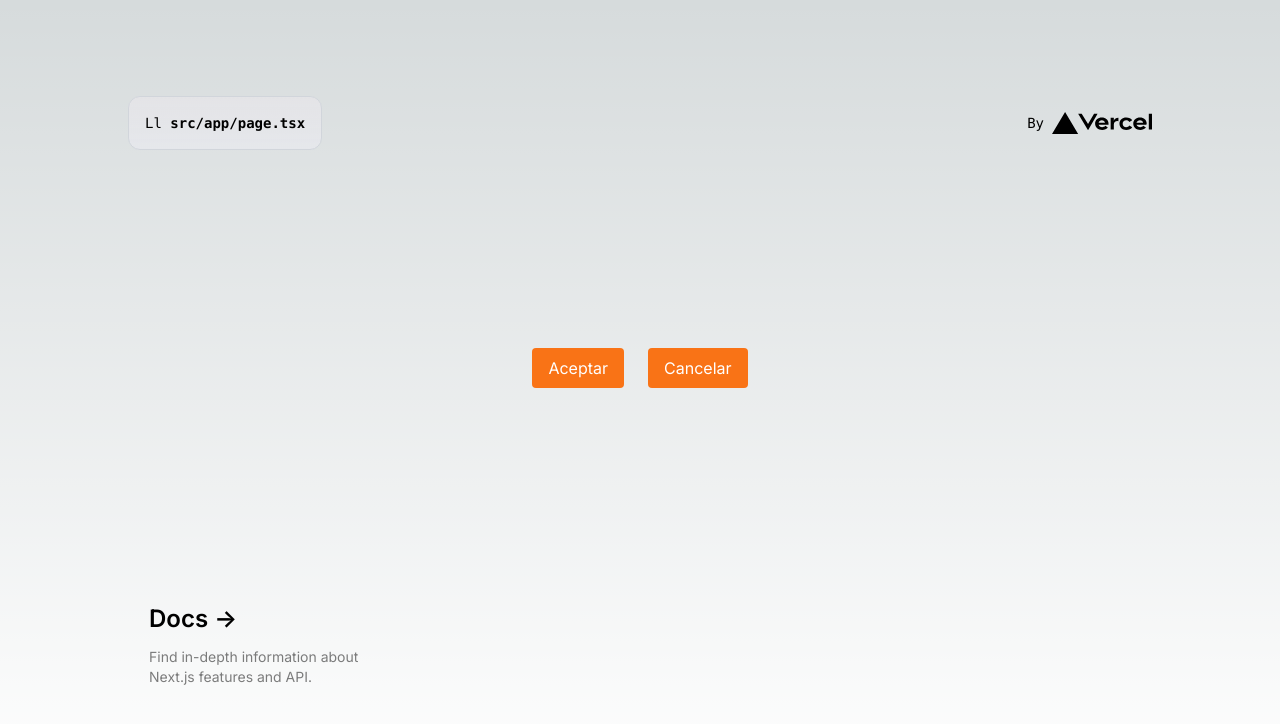
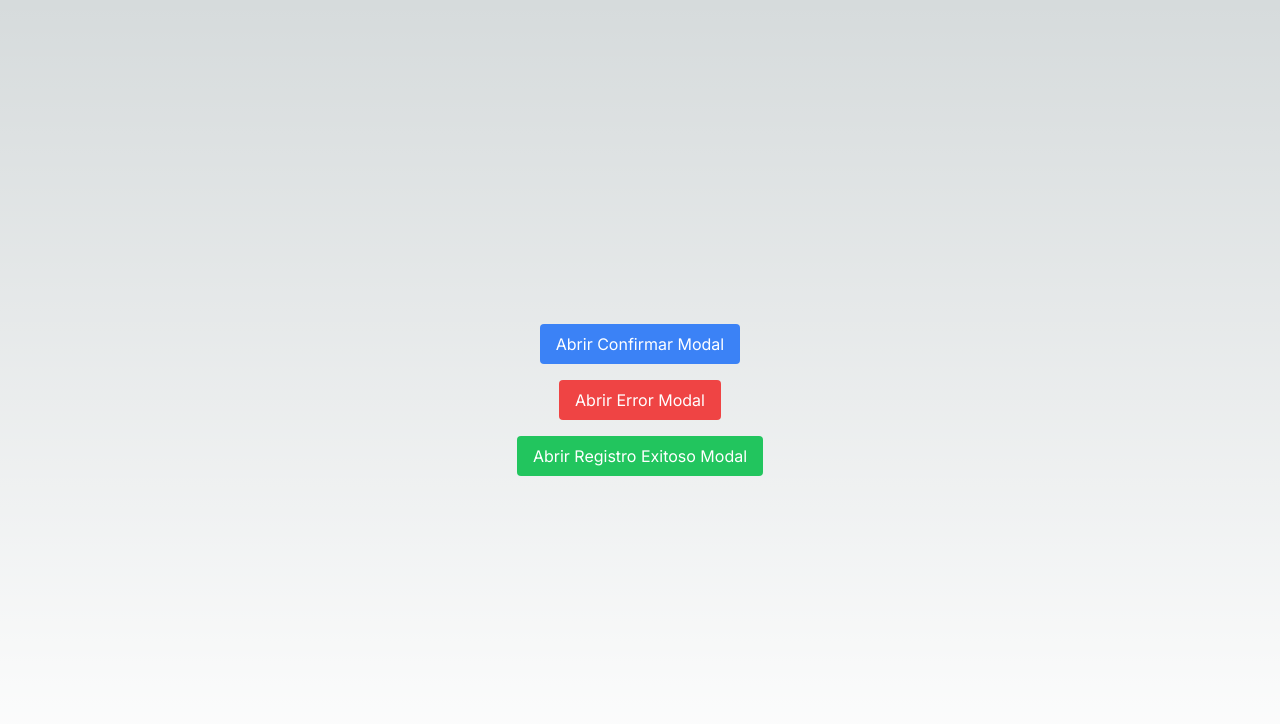
Before and after one commit to DevMinds-TIS/p-mo_frontend, a Next.js app: page / in a window 1280 px wide. Shown: the top 724 px of the page. Built offline with nearby package versions, Linux system fonts and the light colour scheme.

Commit message:
ventanas emergentes

```diff
--- /dev/null
+++ b/src/app/components/ConfirmCancelModal.tsx
@@ -0,0 +1,54 @@
+import React from 'react';
+
+interface ConfirmCancelModalProps {
+  isOpen: boolean;
+  onClose: () => void;
+  onConfirm: () => void;
+  title?: string;
+  message?: string;
+}
+
+const ConfirmCancelModal: React.FC<ConfirmCancelModalProps> = ({
+  isOpen,
+  onClose,
+  onConfirm,
+  title = 'Confirmar',
+  message = '¿Estás seguro de que quieres continuar?',
+}) => {
+  if (!isOpen) return null;
+
+  return (
+    <div className="fixed inset-0 flex items-center justify-center bg-black bg-opacity-50 z-50">
+      <div className="bg-black p-6 rounded shadow-lg relative w-60">
+        <button
+          onClick={onClose}
+          className="absolute top-3 right-3 text-gray-600 hover:text-gray-800"
+        >
+          &times;
+        </button>
+        <h2 className="text-base font-semibold mb-2 text-white"> {/* Tamaño de texto reducido */}
+          {title}
+        </h2>
+        <p className="text-sm mb-4 text-white"> {/* Tamaño de texto reducido */}
+          {message}
+        </p>
+        <div className="flex justify-end gap-2">
+          <button
+            onClick={onConfirm}
+            className="px-3 py-1.5 bg-orange-500 text-white rounded hover:bg-orange-600 text-sm"
+          >
+            Confirmar
+          </button>
+          <button
+            onClick={onClose}
+            className="px-3 py-1.5 bg-orange-500 text-white rounded hover:bg-orange-600 text-sm"
+          >
+            Cancelar
+          </button>
+        </div>
+      </div>
+    </div>
+  );
+};
+
+export default ConfirmCancelModal;
--- /dev/null
+++ b/src/app/components/ErrorModal.tsx
@@ -0,0 +1,44 @@
+import React from 'react';
+
+interface ErrorModalProps {
+  isOpen: boolean;
+  onClose: () => void;
+  message?: string;
+}
+
+const ErrorModal: React.FC<ErrorModalProps> = ({
+  isOpen,
+  onClose,
+  message = 'Ha ocurrido un error',
+}) => {
+  if (!isOpen) return null;
+
+  return (
+    <div className="fixed inset-0 flex items-center justify-center bg-black bg-opacity-50 z-50">
+      <div className="bg-black p-6 rounded shadow-lg relative w-60">
+        <button
+          onClick={onClose}
+          className="absolute top-3 right-3 text-gray-600 hover:text-gray-800"
+        >
+          &times;
+        </button>
+        <h2 className="text-base font-semibold mb-2 text-white"> {/* Tamaño de texto reducido */}
+          Error
+        </h2>
+        <p className="text-sm mb-4 text-white"> {/* Tamaño de texto reducido */}
+          {message}
+        </p>
+        <div className="flex justify-center">
+          <button
+            onClick={onClose}
+            className="px-3 py-1.5 bg-orange-500 text-white rounded hover:bg-orange-600 text-sm"
+          >
+            Cerrar
+          </button>
+        </div>
+      </div>
+    </div>
+  );
+};
+
+export default ErrorModal;
--- /dev/null
+++ b/src/app/components/RegistroExitosoModal.tsx
@@ -0,0 +1,44 @@
+import React from 'react';
+
+interface SuccessModalProps {
+  isOpen: boolean;
+  onClose: () => void;
+  message?: string;
+}
+
+const SuccessModal: React.FC<SuccessModalProps> = ({
+  isOpen,
+  onClose,
+  message = 'Registro exitoso',
+}) => {
+  if (!isOpen) return null;
+
+  return (
+    <div className="fixed inset-0 flex items-center justify-center bg-black bg-opacity-50 z-50">
+      <div className="bg-black p-6 rounded shadow-lg relative w-60">
+        <button
+          onClick={onClose}
+          className="absolute top-3 right-3 text-gray-600 hover:text-gray-800"
+        >
+          &times;
+        </button>
+        <h2 className="text-base font-semibold mb-2 text-white"> {/* Tamaño de texto reducido */}
+          ¡Éxito!
+        </h2>
+        <p className="text-sm mb-4 text-white"> {/* Tamaño de texto reducido */}
+          {message}
+        </p>
+        <div className="flex justify-center">
+          <button
+            onClick={onClose}
+            className="px-3 py-1.5 bg-orange-500 text-white rounded hover:bg-orange-600 text-sm"
+          >
+            Aceptar
+          </button>
+        </div>
+      </div>
+    </div>
+  );
+};
+
+export default SuccessModal;
--- a/src/app/page.tsx
+++ b/src/app/page.tsx
@@ -1,89 +1,69 @@
-// src/app/page.tsx
-
-"use client"; // Añade esta línea para indicar que este archivo debe tratarse como un componente de cliente
+"use client"; // Asegúrate de que este archivo se trate como un componente de cliente
 
 import { useState } from 'react';
-import axios from 'axios';
-import Image from "next/image";
+import ConfirmCancelModal from '../app/components/ConfirmCancelModal';
+import ErrorModal from '../app/components/ErrorModal';
+import RegistroExitosoModal from './components/RegistroExitosoModal';
 
-const MyForm = () => {
-  const [errorMessage, setErrorMessage] = useState('');
+const Home = () => {
+  // Estado separado para cada modal
+  const [isConfirmModalOpen, setIsConfirmModalOpen] = useState(false);
+  const [isErrorModalOpen, setIsErrorModalOpen] = useState(false);
+  const [isSuccessModalOpen, setIsSuccessModalOpen] = useState(false);
 
-  const handleAccept = async () => {
-    try {
-      const response = await axios.post('http://127.0.0.1:8000/api/conectar-base-datos');
-      console.log('Conexión exitosa:', response.data);
-    } catch (error) {
-      setErrorMessage('Error al conectar con la base de datos');
-    }
+  // Funciones para abrir y cerrar modales
+  const openConfirmModal = () => setIsConfirmModalOpen(true);
+  const closeConfirmModal = () => setIsConfirmModalOpen(false);
+  const handleConfirm = () => {
+    console.log('Acción confirmada');
+    closeConfirmModal();
   };
 
-  const handleCancel = () => {
-    console.log('Operación cancelada');
-    setErrorMessage(''); // Limpia el mensaje de error si existe
-  };
+  const openErrorModal = () => setIsErrorModalOpen(true);
+  const closeErrorModal = () => setIsErrorModalOpen(false);
+
+  const openSuccessModal = () => setIsSuccessModalOpen(true);
+  const closeSuccessModal = () => setIsSuccessModalOpen(false);
 
   return (
-    <div className="flex flex-col items-center gap-4">
-      <div className="flex gap-6">
-        <button onClick={handleAccept} className="px-4 py-2 bg-orange-500 text-white rounded">Aceptar</button>
-        <button onClick={handleCancel} className="px-4 py-2 bg-orange-500 text-white rounded">Cancelar</button>
-      </div>
-      {errorMessage && <p className="text-red-500">{errorMessage}</p>}
-    </div>
+    <main className="flex min-h-screen flex-col items-center justify-center p-24">
+      {/* Botón para abrir el modal de confirmación */}
+      <button onClick={openConfirmModal} className="px-4 py-2 bg-blue-500 text-white rounded mb-4">
+        Abrir Confirmar Modal
+      </button>
+
+      {/* Botón para abrir el modal de error */}
+      <button onClick={openErrorModal} className="px-4 py-2 bg-red-500 text-white rounded mb-4">
+        Abrir Error Modal
+      </button>
+
+      {/* Botón para abrir el modal de éxito */}
+      <button onClick={openSuccessModal} className="px-4 py-2 bg-green-500 text-white rounded">
+        Abrir Registro Exitoso Modal
+      </button>
+
+      {/* Modales */}
+      <ConfirmCancelModal
+        isOpen={isConfirmModalOpen}
+        onClose={closeConfirmModal}
+        onConfirm={handleConfirm}
+        title="Confirmar Acción"
+        message="¿Estás seguro de que deseas realizar esta acción?"
+      />
+
+      <ErrorModal
+        isOpen={isErrorModalOpen}
+        onClose={closeErrorModal}
+        message="Ocurrió un error inesperado"
+      />
+
+      <RegistroExitosoModal
+        isOpen={isSuccessModalOpen}
+        onClose={closeSuccessModal}
+        message="El registro ha sido exitoso"
+      />
+    </main>
   );
 };
 
-export default function Home() {
-  return (
-    <main className="flex min-h-screen flex-col items-center justify-between p-24">
-      <div className="z-10 w-full max-w-5xl items-center justify-between font-mono text-sm lg:flex">
-        <p className="fixed left-0 top-0 flex w-full justify-center border-b border-gray-300 bg-gradient-to-b from-zinc-200 pb-6 pt-8 backdrop-blur-2xl dark:border-neutral-800 dark:bg-zinc-800/30 dark:from-inherit lg:static lg:w-auto lg:rounded-xl lg:border lg:bg-gray-200 lg:p-4 lg:dark:bg-zinc-800/30">
-          Ll&nbsp;
-          <code className="font-mono font-bold">src/app/page.tsx</code>
-        </p>
-        <div className="fixed bottom-0 left-0 flex h-48 w-full items-end justify-center bg-gradient-to-t from-white via-white dark:from-black dark:via-black lg:static lg:size-auto lg:bg-none">
-          <a
-            className="pointer-events-none flex place-items-center gap-2 p-8 lg:pointer-events-auto lg:p-0"
-            href="https://vercel.com"
-            target="_blank"
-            rel="noopener noreferrer"
-          >
-            By{" "}
-            <Image
-              src="/vercel.svg"
-              alt="Vercel Logo"
-              className="dark:invert"
-              width={100}
-              height={24}
-              priority
-            />
-          </a>
-        </div>
-      </div>
-
-      {/* Inserta el componente MyForm aquí */}
-      <MyForm />
-
-      <div className="mb-32 grid text-center lg:mb-0 lg:w-full lg:max-w-5xl lg:grid-cols-4 lg:text-left">
-        <a
-          href="https://nextjs.org/docs"
-          className="group rounded-lg border border-transparent px-5 py-4 transition-colors hover:border-gray-300 hover:bg-gray-100 hover:dark:border-neutral-700 hover:dark:bg-neutral-800/30"
-          target="_blank"
-          rel="noopener noreferrer"
-        >
-          <h2 className="mb-3 text-2xl font-semibold">
-            Docs{" "}
-            <span className="inline-block transition-transform group-hover:translate-x-1 motion-reduce:transform-none">
-              -&gt;
-            </span>
-          </h2>
-          <p className="m-0 max-w-[30ch] text-sm opacity-50">
-            Find in-depth information about Next.js features and API.
-          </p>
-        </a>
-        {/* Otros enlaces y contenido */}
-      </div>
-    </main>
-  );
-}
+export default Home;
```
